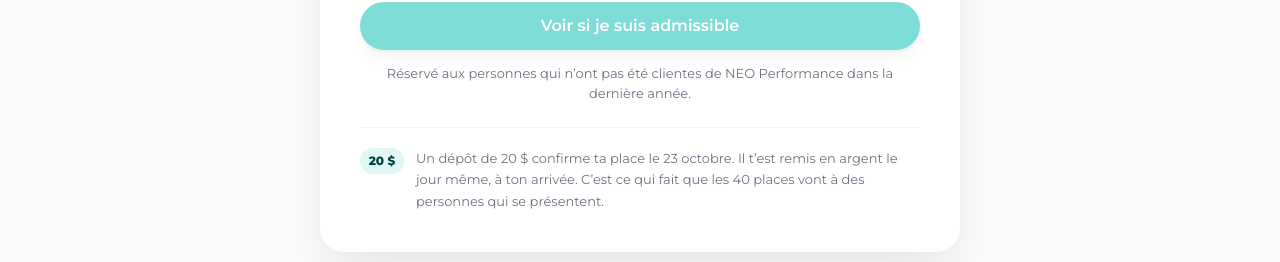
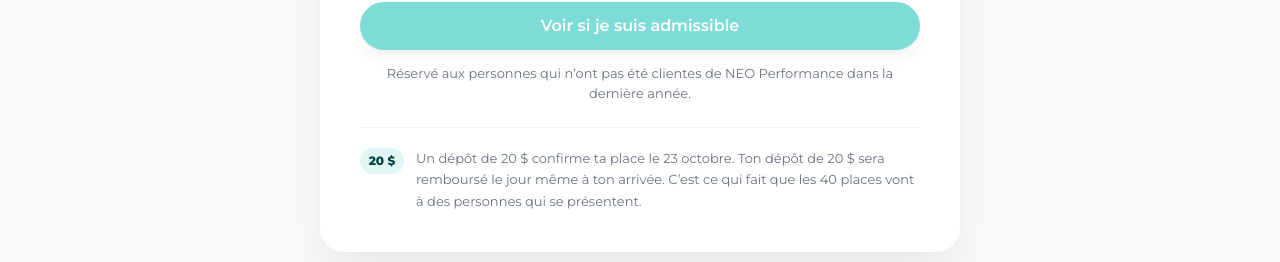
Before and after one commit to huguesneo/site-web-neo, a Next.js app: page /porte-ouverte in a window 1280 px wide. Shown: the part 1655-1917 px from the top of the page. Built offline with nearby package versions, Linux system fonts and the light colour scheme; no server answers.

Commit message:
fix(porte-ouverte): dépôt « remboursé le jour même à ton arrivée »
Retire la mention « en argent » partout où le dépôt de 20 $ est expliqué.

Co-Authored-By: Claude Opus 5.5 <noreply@anthropic.com>
Claude-Session: https://claude.ai/code/session_01EswQ6eNdEEgNwyvq1DabUc

```diff
--- a/components/porteOuverte/BookingScreen.tsx
+++ b/components/porteOuverte/BookingScreen.tsx
@@ -127,8 +127,8 @@ export default function BookingScreen({
           non annoncée sur une page qui dit « gratuit » fait abandonner. */}
       <div className="mt-8 rounded-2xl border-2 border-neo-100 bg-neo-50/60 px-6 py-5">
         <p className="text-base text-neo-900 leading-relaxed">
-          <strong className="font-bold">Un dépôt de 20 $ confirme ta place.</strong> On te le
-          remet en argent le jour même, en arrivant. C’est juste notre façon de s’assurer que les
+          <strong className="font-bold">Un dépôt de 20 $ confirme ta place.</strong> Ton dépôt de
+          20 $ sera remboursé le jour même à ton arrivée. C’est juste notre façon de s’assurer que les
           40 places vont à des gens qui vont vraiment se présenter — on a 5 professionnels qui
           bloquent leur journée complète pour ça.
         </p>
--- a/components/porteOuverte/Confirmation.tsx
+++ b/components/porteOuverte/Confirmation.tsx
@@ -121,7 +121,7 @@ export default function Confirmation() {
             Tu vas recevoir un courriel de confirmation avec l’heure exacte de ta rencontre
             {visio
               ? ' et ton lien Google Meet.'
-              : '. Ton dépôt de 20 $ t’est remis en argent le jour même, à ton arrivée.'}
+              : '. Ton dépôt de 20 $ sera remboursé le jour même à ton arrivée.'}
           </p>
         </div>
       </div>
--- a/components/porteOuverte/PorteOuverteFlow.tsx
+++ b/components/porteOuverte/PorteOuverteFlow.tsx
@@ -322,9 +322,9 @@ export default function PorteOuverteFlow() {
                 20 $
               </span>
               <p className="text-[13px] leading-relaxed text-gray-500">
-                Un dépôt de 20 $ confirme ta place le 23 octobre. Il t’est remis en argent le
-                jour même, à ton arrivée. C’est ce qui fait que les 40 places vont à des personnes
-                qui se présentent.
+                Un dépôt de 20 $ confirme ta place le 23 octobre. Ton dépôt de 20 $ sera remboursé
+                le jour même à ton arrivée. C’est ce qui fait que les 40 places vont à des
+                personnes qui se présentent.
               </p>
             </div>
           </div>
--- a/components/porteOuverte/SalesSections.tsx
+++ b/components/porteOuverte/SalesSections.tsx
@@ -121,12 +121,12 @@ const FAQ = [
   {
     question: 'C’est vraiment gratuit ?',
     reponse:
-      'Oui. L’évaluation de 60 minutes, l’InBody et le portrait métabolique ne te coûtent rien. Le seul montant qui bouge, c’est le dépôt de 20 $ qui confirme ta place — et il t’est remis en argent le jour même.',
+      'Oui. L’évaluation de 60 minutes, l’InBody et le portrait métabolique ne te coûtent rien. Le seul montant qui bouge, c’est le dépôt de 20 $ qui confirme ta place. Ton dépôt de 20 $ sera remboursé le jour même à ton arrivée.',
   },
   {
     question: 'Pourquoi un dépôt de 20 $ si tout est gratuit ?',
     reponse:
-      'Parce qu’il y a 40 places et une seule journée. Le dépôt fait la différence entre une place réservée et une place qui reste vide. Tu le récupères en argent à ton arrivée, sans rien avoir à demander.',
+      'Parce qu’il y a 40 places et une seule journée. Le dépôt fait la différence entre une place réservée et une place qui reste vide. Ton dépôt de 20 $ sera remboursé le jour même à ton arrivée, sans rien avoir à demander.',
   },
   {
     question: 'Je prends de l’Ozempic. Est-ce que je peux venir ?',
@@ -466,7 +466,7 @@ export default function SalesSections() {
           </a>
           <p className="mx-auto mt-3.5 max-w-[460px] text-[12.5px] leading-relaxed text-neo-800 md:text-[13.5px]">
             Réservé aux personnes qui n’ont pas été clientes de NEO Performance dans la dernière année. Dépôt de 20 $
-            pour confirmer la place, remis en argent le jour même.
+            pour confirmer la place, remboursé le jour même à ton arrivée.
           </p>
         </div>
       </section>
```
